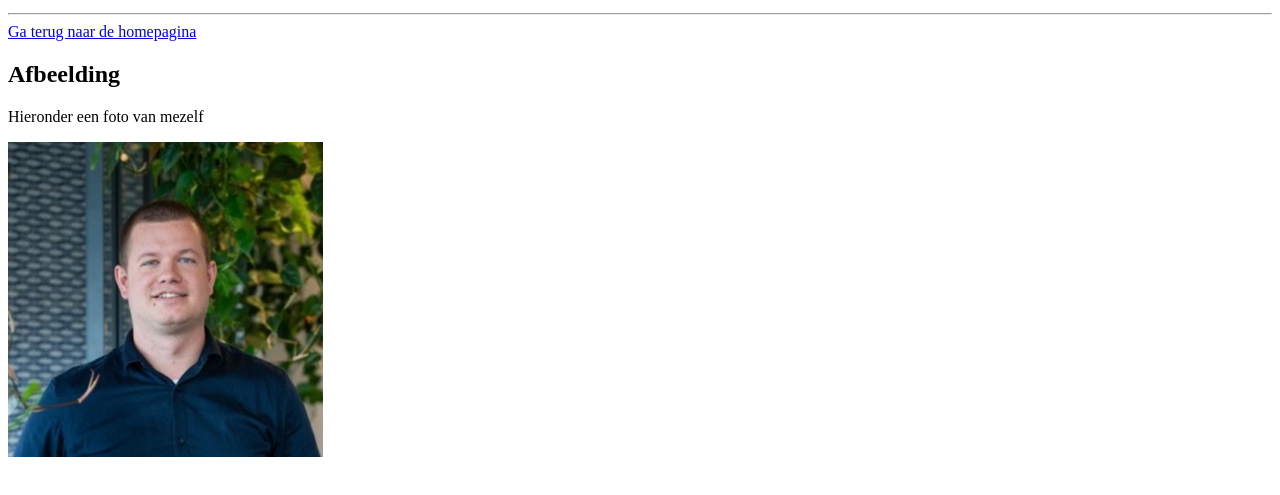
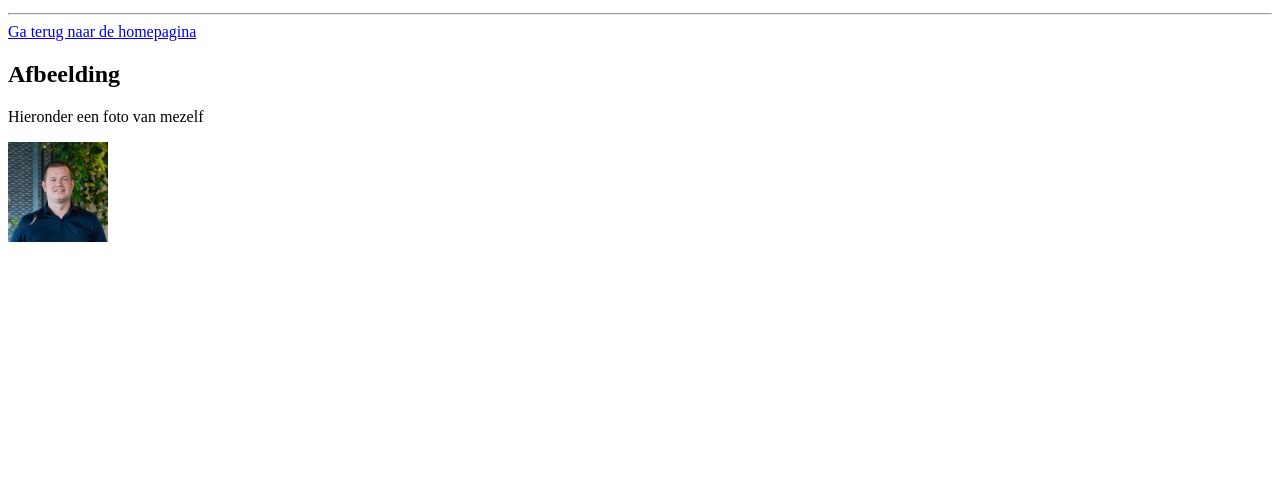
Before and after one commit to dennistuk95/links-images-lists, a plain HTML site: page about.html in a window 1280 px wide. Shown: the part 101-596 px from the top of the page. Drawn offline with Linux system fonts and the light colour scheme.

Commit message:
Update about.html

```diff
--- a/about.html
+++ b/about.html
@@ -12,6 +12,6 @@
        <a href="index.html">Ga terug naar de homepagina</a>
        <h2>Afbeelding</h2>
        <p>Hieronder een foto van mezelf</p>
-       <img src="1621000079360.jpeg">
+       <img width="100" src="1621000079360.jpeg">
     </body>
 </html>
```
